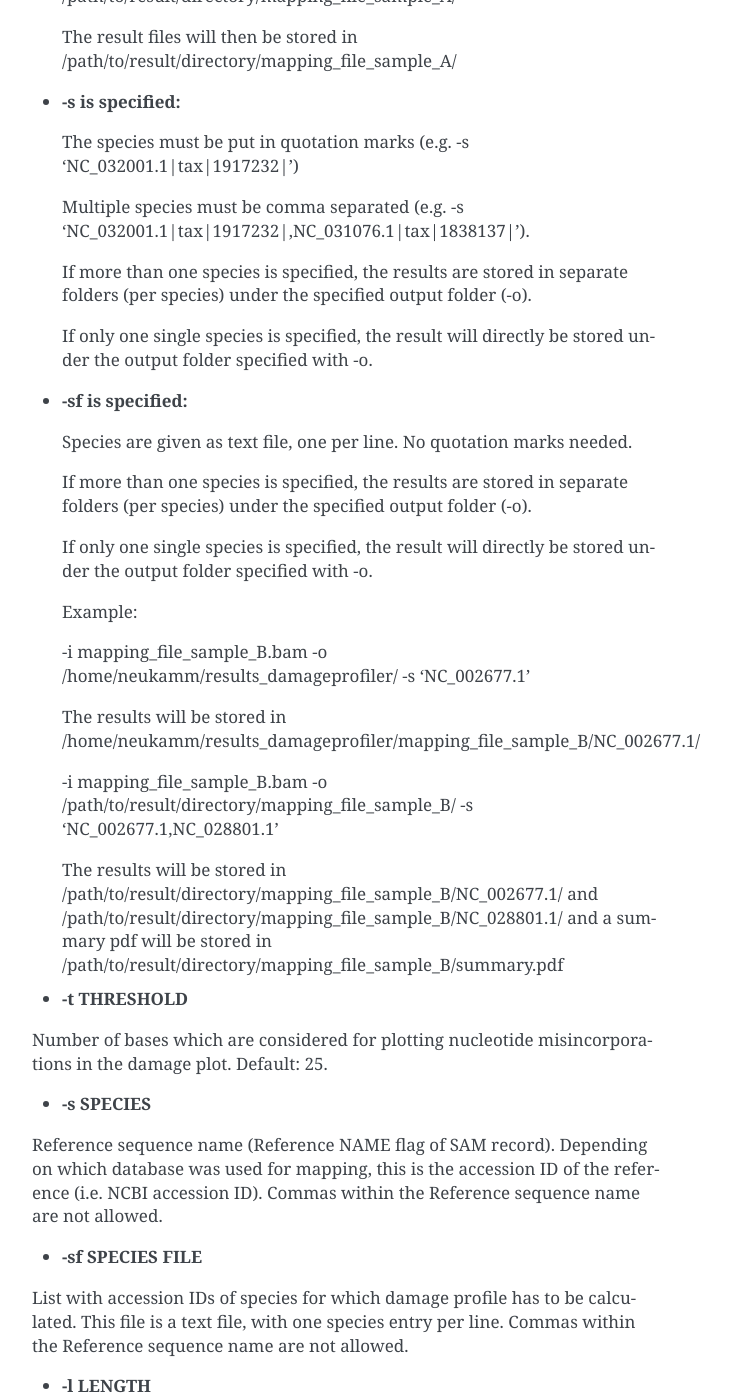
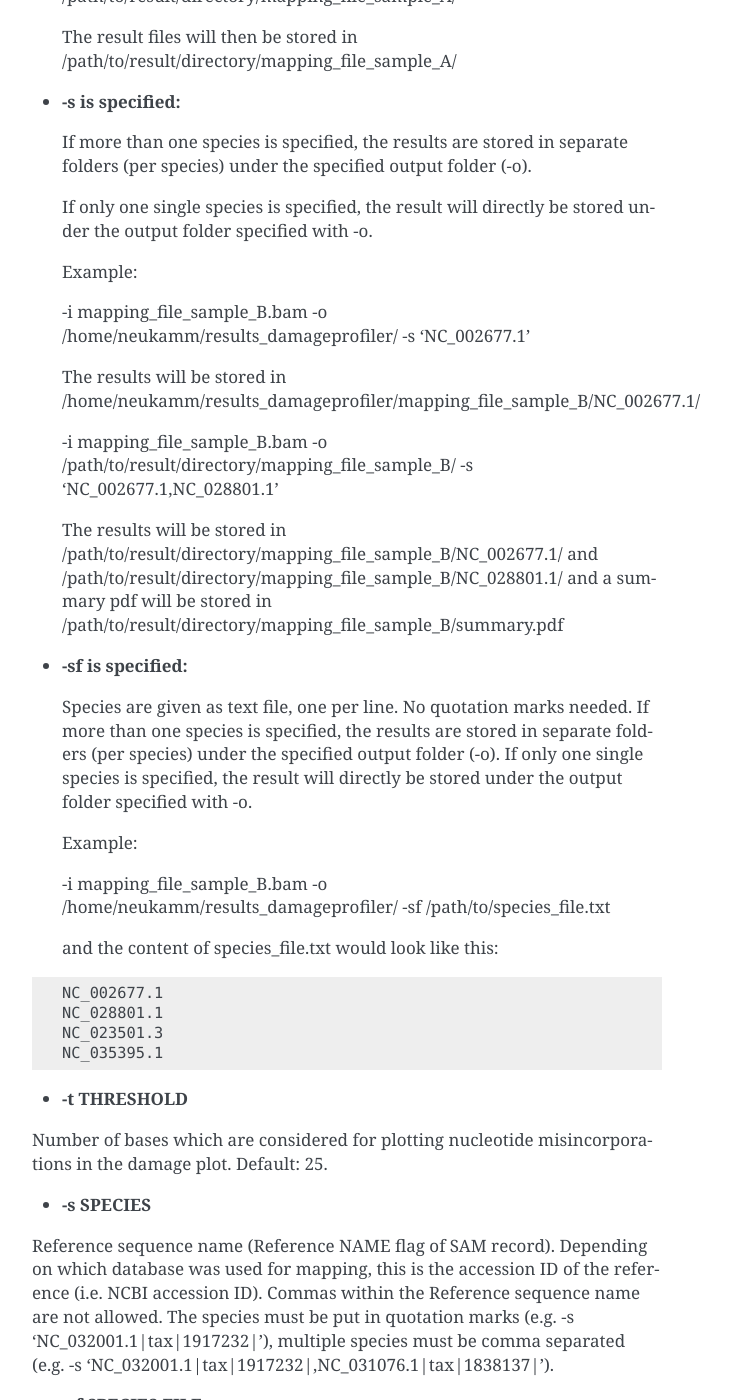
Before and after one commit to Integrative-Transcriptomics/DamageProfiler, a Sphinx documentation site: the page built from docs/contents/generalUsage.rst, in a window 1280 px wide and 1400 px high, scrolled down 1180 px. Shown: the whole window, without its empty margins (418-1149 px from the left). Built offline with Sphinx 7.4.7, drawn with Linux system fonts in a browser that asks for light colours.

Commit message:
minur fixes and updating doku

```diff
--- a/docs/contents/generalUsage.rst
+++ b/docs/contents/generalUsage.rst
@@ -77,11 +65,32 @@ Options:
 
       The results will be stored in /path/to/result/directory/mapping_file_sample_B/NC_002677.1/ and /path/to/result/directory/mapping_file_sample_B/NC_028801.1/ and a summary pdf will be stored in /path/to/result/directory/mapping_file_sample_B/summary.pdf
 
+    - **-sf is specified:**
+
+      Species are given as text file, one per line. No quotation marks needed.
+      If more than one species is specified, the results are stored in separate folders (per species) under the specified output folder (-o).
+      If only one single species is specified, the result will directly be stored under the output folder specified with -o.
+
+      Example:
+
+      -i mapping_file_sample_B.bam -o /home/neukamm/results_damageprofiler/ -sf /path/to/species_file.txt
+
+      and the content of species_file.txt would look like this:
+
+    .. code-block:: bash
+
+        NC_002677.1
+        NC_028801.1
+        NC_023501.3
+        NC_035395.1
+
+
     * **-t THRESHOLD**
     Number of bases which are considered for plotting nucleotide misincorporations in the damage plot. Default: 25.
 
     * **-s SPECIES**
     Reference sequence name (Reference NAME flag of SAM record). Depending on which database was used for mapping, this is the accession ID of the reference (i.e. NCBI accession ID). Commas within the Reference sequence name are not allowed.
+    The species must be put in quotation marks (e.g. -s 'NC_032001.1|tax|1917232|'), multiple species must be comma separated (e.g. -s 'NC_032001.1|tax|1917232|,NC_031076.1|tax|1838137|').
 
     * **-sf SPECIES FILE**
     List with accession IDs of species for which damage profile has to be calculated. This file is a text file, with one species entry per line. Commas within the Reference sequence name are not allowed.
```
Also changed, not shown: other parts of docs/contents/generalUsage.rst (+0 -12 lines), 2 other files.
